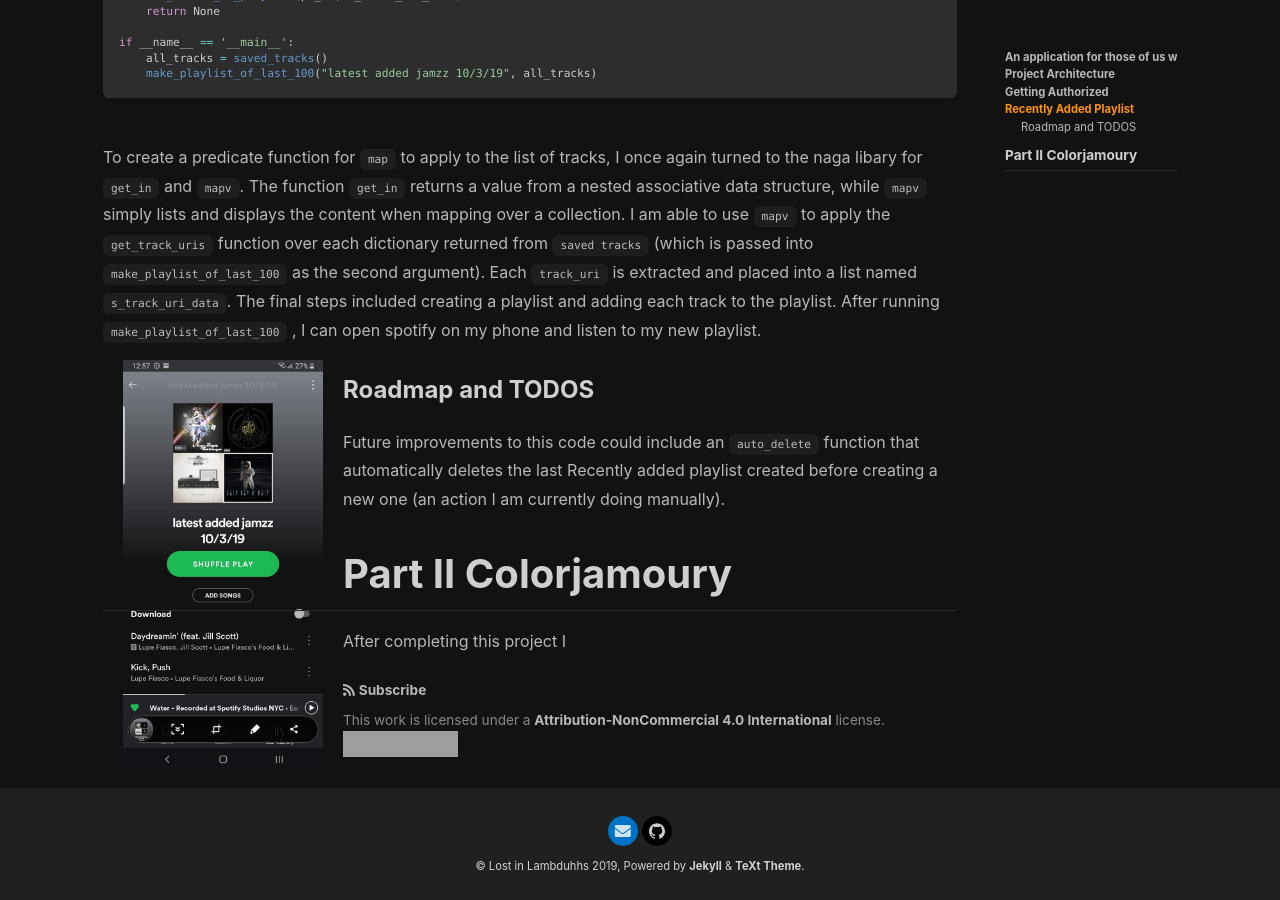
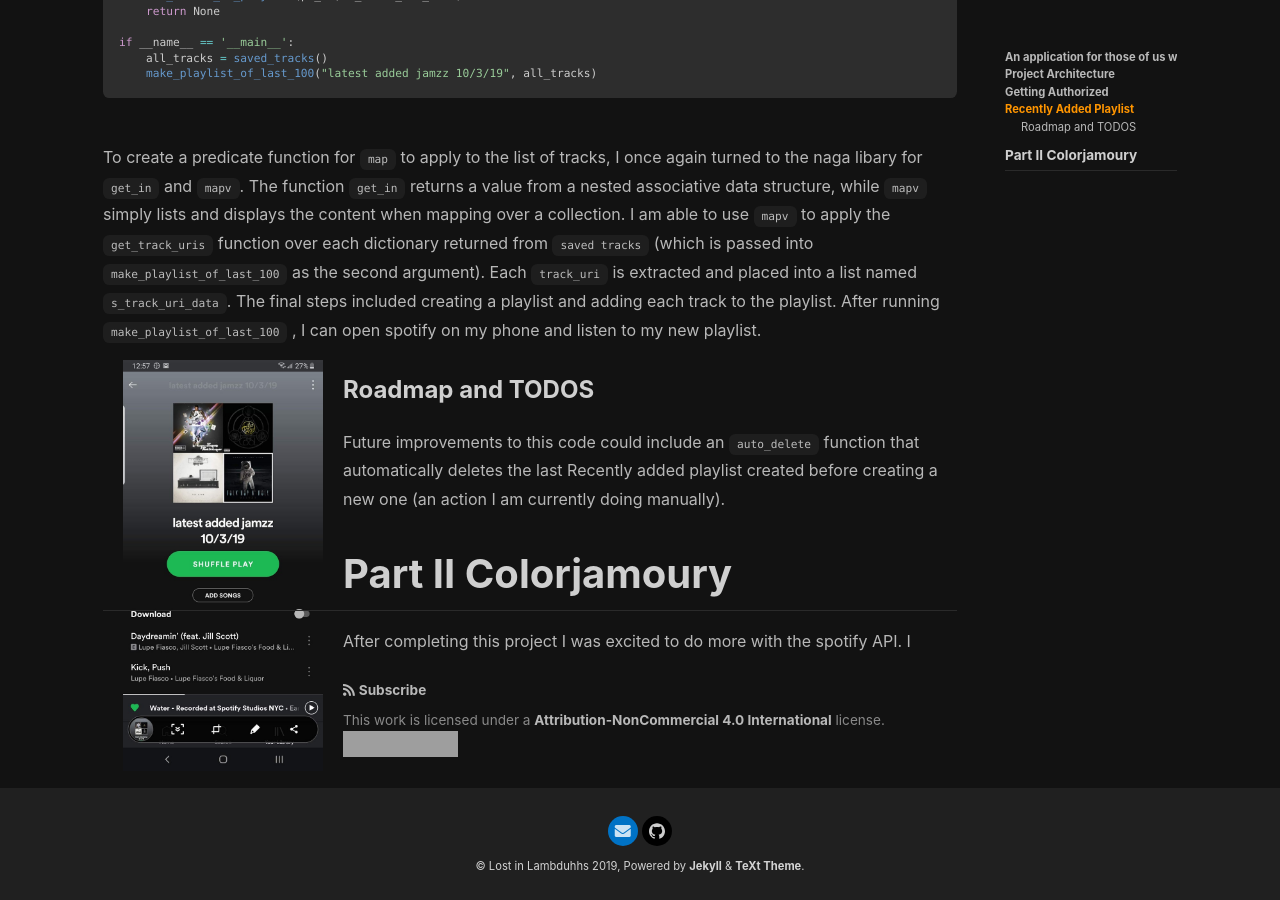
Before and after one commit to lambduhh/lambduhh.github.io, a Jekyll site: the page built from _posts/2019-09-25-polyjamoury.md, in a window 1280 px wide and 900 px high, scrolled down 4900 px. Built offline with Jekyll 4.4.1, drawn with Linux system fonts in a browser that asks for light colours; nearby versions of some CDN libraries; grey boxes are pictures that could not be loaded.

Commit message:
-started colorjamoury

```diff
--- a/_posts/2019-09-25-polyjamoury.md
+++ b/_posts/2019-09-25-polyjamoury.md
@@ -161,7 +161,7 @@ After running `make_playlist_of_last_100` , I can open spotify on my phone and l
 Future improvements to this code could include an `auto_delete` function that automatically deletes the last Recently added playlist created before creating a new one (an action I am currently doing manually).
 
 # Part II Colorjamoury
-After completing this project I
+After completing this project I was excited to do more with the spotify API. I
 
 
 
```
